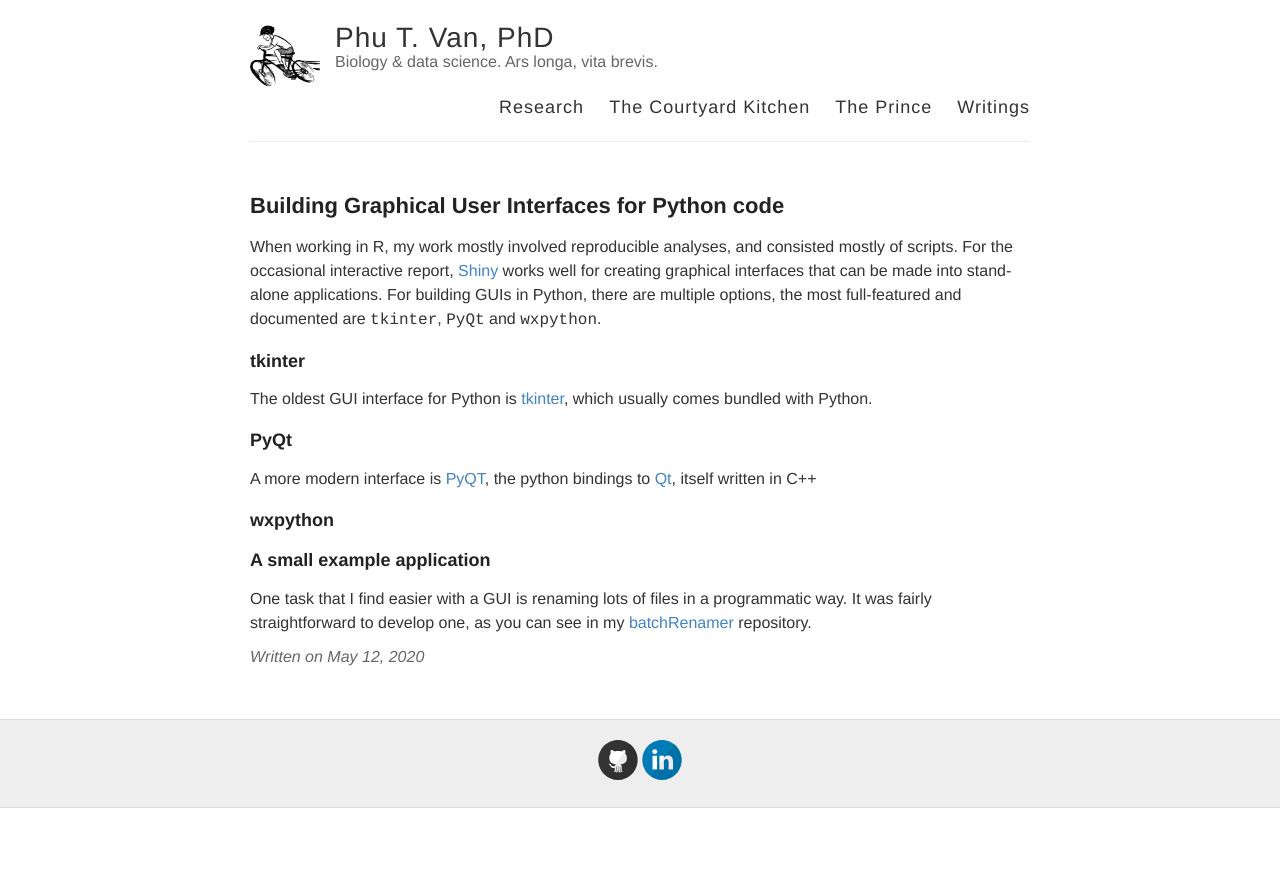
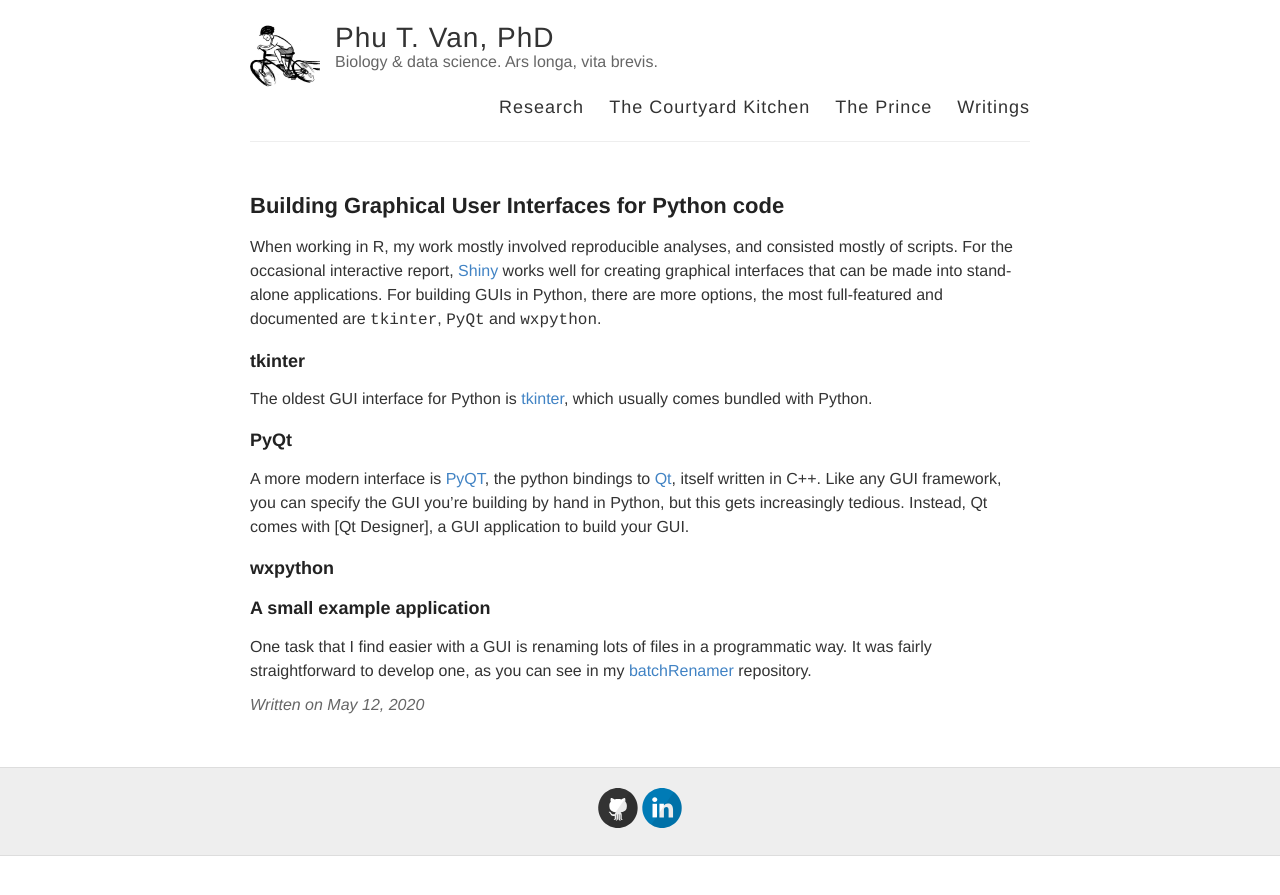
Before and after one commit to ptvan/ptvan.github.io, a Jekyll site: the page built from _posts/2020-05-12-Python-GUIs.md, in a window 1280 px wide. Shown: the top 895 px of the page. Built offline with Jekyll 4.4.1, drawn with Linux system fonts in a browser that asks for light colours.

Commit message:
expanded Qt section

```diff
--- a/_posts/2020-05-12-Python-GUIs.md
+++ b/_posts/2020-05-12-Python-GUIs.md
@@ -3,7 +3,7 @@ layout: post
 title: Building Graphical User Interfaces for Python code
 ---
 
-When working in R, my work mostly involved reproducible analyses, and consisted mostly of scripts. For the occasional interactive report, [Shiny](https://shiny.rstudio.com) works well for creating graphical interfaces that can be made into stand-alone applications. For building GUIs in Python, there are multiple options, the most full-featured and documented are `tkinter`, `PyQt` and `wxpython`.
+When working in R, my work mostly involved reproducible analyses, and consisted mostly of scripts. For the occasional interactive report, [Shiny](https://shiny.rstudio.com) works well for creating graphical interfaces that can be made into stand-alone applications. For building GUIs in Python, there are more options, the most full-featured and documented are `tkinter`, `PyQt` and `wxpython`.
 
 ### tkinter
 
@@ -11,7 +11,7 @@ The oldest GUI interface for Python is [tkinter](https://docs.python.org/3/libra
 
 ### PyQt
 
-A more modern interface is [PyQT](https://wiki.python.org/moin/PyQt), the python bindings to [Qt](https://www.qt.io/), itself written in C++
+A more modern interface is [PyQT](https://wiki.python.org/moin/PyQt), the python bindings to [Qt](https://www.qt.io/), itself written in C++. Like any GUI framework, you can specify the GUI you're building by hand in Python, but this gets increasingly tedious. Instead, Qt comes with [Qt Designer], a GUI application to build your GUI.
 
 ### wxpython
 
```
